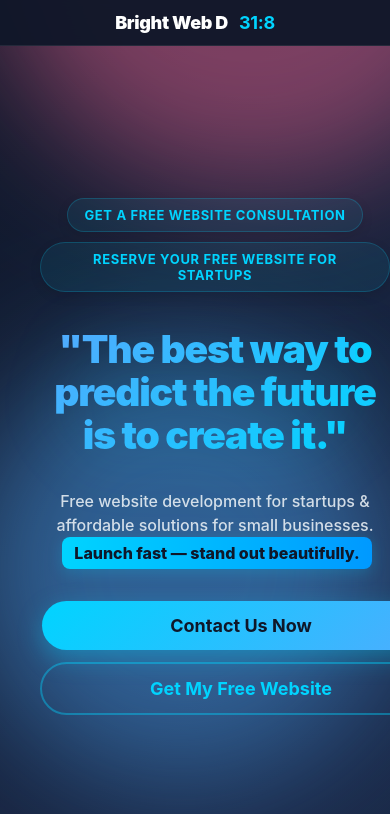
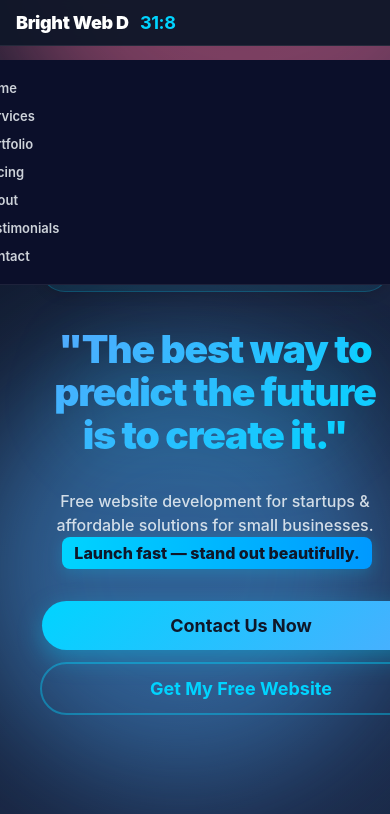
Before and after one commit to brightwebd318-ship-it/Bright-Web-D-31-8, a React (Create React App) app: page / in a window 390 px wide. Shown: the top 814 px of the page. Built offline with nearby package versions, Linux system fonts and the light colour scheme.

Commit message:
Implement mobile navigation dropdown menu

```diff
--- a/src/App.css
+++ b/src/App.css
@@ -170,9 +170,15 @@ h1 {
   font-weight: 700;
 }
 
+.nav-links {
+  display: flex;
+  gap: 20px;
+}
+
 .nav-links a {
   color: rgba(240, 244, 248, 0.85);
-  margin-left: 24px;
+  margin-left: 0;
+  /* Changed from 24px because of gap: 20px in parent */
   text-decoration: none;
   font-weight: 600;
   font-size: 15px;
@@ -1561,13 +1567,17 @@ footer {
   }
 
   .nav-links {
-    display: none !important;
-    /* Hide links on mobile to favor a cleaner look or future menu */
+    flex-direction: column;
+    background: #0b0f2a;
+    position: absolute;
+    top: 60px;
+    right: 0;
+    width: 100%;
+    padding: 20px;
+    border-bottom: 1px solid rgba(255, 255, 255, 0.08);
   }
 
   .brand {
     font-size: 18px;
-    margin: 0 auto;
-    /* Center brand on mobile if nav links are hidden */
-  }
-}
+  }
+}
```
